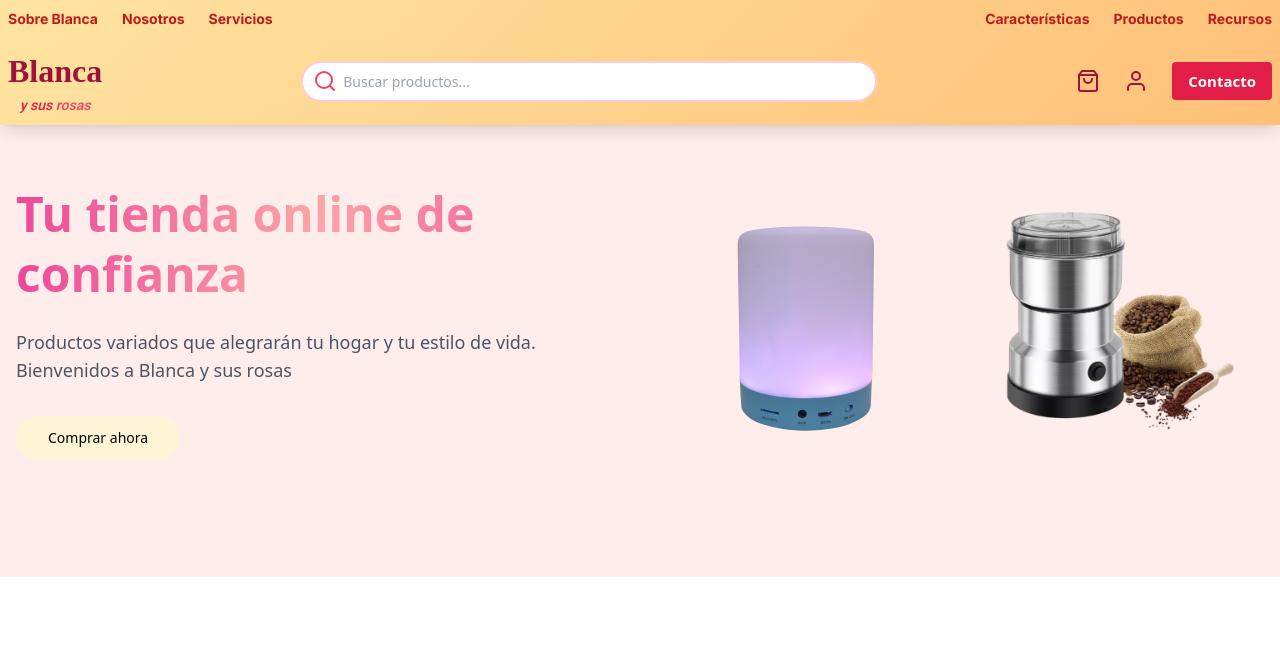
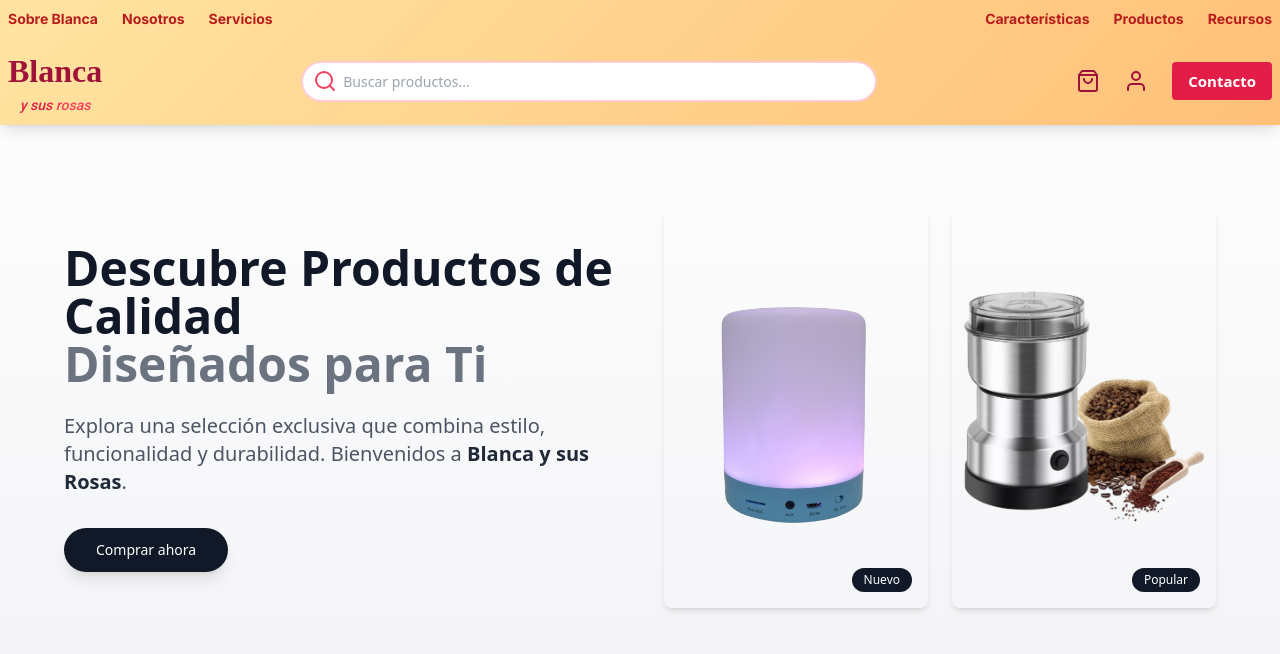
Before and after one commit to somilsdiaz/Blanca-y-sus-Rosas-E-Commerce-Web, an Angular app: page / in a window 1280 px wide. Shown: the top 654 px of the page. Built offline with nearby package versions, Linux system fonts and the light colour scheme.

Commit message:
feat(HU0002): I have changed the design of featured products

```diff
--- a/src/app/component/featured-products/featured-products.component.html
+++ b/src/app/component/featured-products/featured-products.component.html
@@ -1,33 +1,39 @@
-<section class="bg-[#ffedeb] pt-[calc(8.2rem+2rem)] pb-20 md:pt-[calc(8.2rem+1rem)]">
-  <div class="container mx-auto px-4">
+<section class="bg-gradient-to-b from-white to-gray-100 pt-[calc(8rem+2rem)] pb-20 md:pt-[calc(12rem+1rem)]">
+  <div class="container mx-auto px-6 md:px-12 lg:px-16">
     <div class="grid md:grid-cols-2 gap-12 items-center">
-      <!-- Texto -->
-      <div>
-        <h1 class="text-5xl font-bold mb-6 leading-tight bg-gradient-to-r from-pink-500 via-red-300 to-pink-500 bg-clip-text text-transparent">
-          Tu tienda online de confianza
+      <!-- Text Section -->
+      <div class="fade-in-left">
+        <h1 class="text-4xl md:text-5xl md:font-semibold font-bold mb-6 leading-snug text-gray-900">
+          Descubre Productos de Calidad <br />
+          <span class="text-gray-500">Diseñados para Ti</span>
         </h1>
-        <p class="text-gray-600 mb-8 text-lg">
-          Productos variados que alegrarán tu hogar y tu estilo de vida. Bienvenidos a Blanca y sus rosas
+        <p class="text-gray-600 mb-8 text-lg md:text-xl leading-relaxed">
+          Explora una selección exclusiva que combina estilo, funcionalidad y durabilidad.
+          Bienvenidos a <strong class="text-gray-800">Blanca y sus Rosas</strong>.
         </p>
-        <button class="bg-[#fff5d6] px-8 py-3 rounded-full text-sm font-medium hover:bg-[#ffe4b3] transition-colors">
+        <button
+          class="bg-gray-900 text-white px-8 py-3 rounded-full text-sm font-medium hover:bg-gray-700 transition-colors shadow-lg hover:shadow-xl">
           Comprar ahora
         </button>
       </div>
-      <!-- Imágenes -->
+
+      <!-- Image Section -->
       <div class="grid grid-cols-2 gap-6">
-        <div class="flex justify-center">
+        <div class="flex justify-center relative fade-in-up">
           <img
             src="products/001.png"
             alt="Wooden cutlery set"
-            class="object-contain w-[300px] h-[400px] md:w-[250px] md:h-[350px]"
+            class="object-contain w-[250px] h-[350px] md:w-[300px] md:h-[400px] rounded-lg shadow-md"
           />
+          <span class="absolute bottom-4 right-4 bg-gray-900 text-white px-3 py-1 rounded-full text-xs">Nuevo</span>
         </div>
-        <div class="flex justify-center">
+        <div class="flex justify-center relative fade-in-up">
           <img
             src="products/002.png"
             alt="Smartphone with stylus"
-            class="object-contain w-[300px] h-[400px] md:w-[250px] md:h-[350px]"
+            class="object-contain w-[250px] h-[350px] md:w-[300px] md:h-[400px] rounded-lg shadow-md"
           />
+          <span class="absolute bottom-4 right-4 bg-gray-900 text-white px-3 py-1 rounded-full text-xs">Popular</span>
         </div>
       </div>
     </div>
--- a/src/app/component/featured-products/featured-products.component.scss
+++ b/src/app/component/featured-products/featured-products.component.scss
@@ -0,0 +1,33 @@
+@keyframes fadeInLeft {
+    from {
+      opacity: 0;
+      transform: translateX(-50px);
+    }
+    to {
+      opacity: 1;
+      transform: translateX(0);
+    }
+  }
+
+  @keyframes fadeInUp {
+    from {
+      opacity: 0;
+      transform: translateY(50px);
+    }
+    to {
+      opacity: 1;
+      transform: translateY(0);
+    }
+  }
+
+  .fade-in-left {
+    animation: fadeInLeft 0.8s ease-out forwards;
+  }
+
+  .fade-in-up {
+    animation: fadeInUp 0.8s ease-out forwards;
+  }
+
+  .fade-in-up:nth-child(2) {
+    animation-delay: 0.2s;
+  }
--- a/src/app/component/header/header.component.scss
+++ b/src/app/component/header/header.component.scss
@@ -9,8 +9,8 @@ header {
   top: 0;
   left: 0;
   right: 0;
-  z-index: 50;
-  background: linear-gradient(135deg, #fef7e5, #ffebb3);
+  z-index: 100; /* Asegúrate de que el header esté por encima de otros elementos */
+  background: linear-gradient(135deg, #fdf6e3, #ffb3c1);
   transition: background 0.8s ease-in-out, box-shadow 0.5s ease;
   will-change: background, box-shadow;
 
@@ -24,27 +24,26 @@ header {
     background: linear-gradient(135deg, #ffe4a1, #ffc078);
     opacity: 0;
     transition: opacity 0.8s ease-in-out;
-    z-index: -1;
+    z-index: -1; /* Evita que el pseudo-elemento cubra el contenido principal */
   }
 
   &.scrolled {
+    box-shadow: 0 4px 6px rgba(0, 0, 0, 0.1); /* Añade un efecto visual al desplazarte */
     &::before {
       opacity: 1;
     }
   }
 
-  // Estilos para pantallas medianas y grandes
+  /* Estilos para pantallas medianas y grandes */
   @media (min-width: 768px) {
     background: linear-gradient(135deg, #ffe4a1, #ffc078);
 
     &::before {
       content: '';
-      background: linear-gradient(135deg, #fef7e5, #ffebb3);
+      background: linear-gradient(135deg, #fdf6e3, #ffb3c1);
     }
 
     &.scrolled {
-      transition: opacity 0.8s ease-in-out;
-      z-index: -1;
       background: linear-gradient(135deg, #ffe4a1, #ffc078);
 
       &::before {
@@ -53,7 +52,6 @@ header {
     }
   }
 }
-
 
 .container {
   max-width: 1280px;
```
